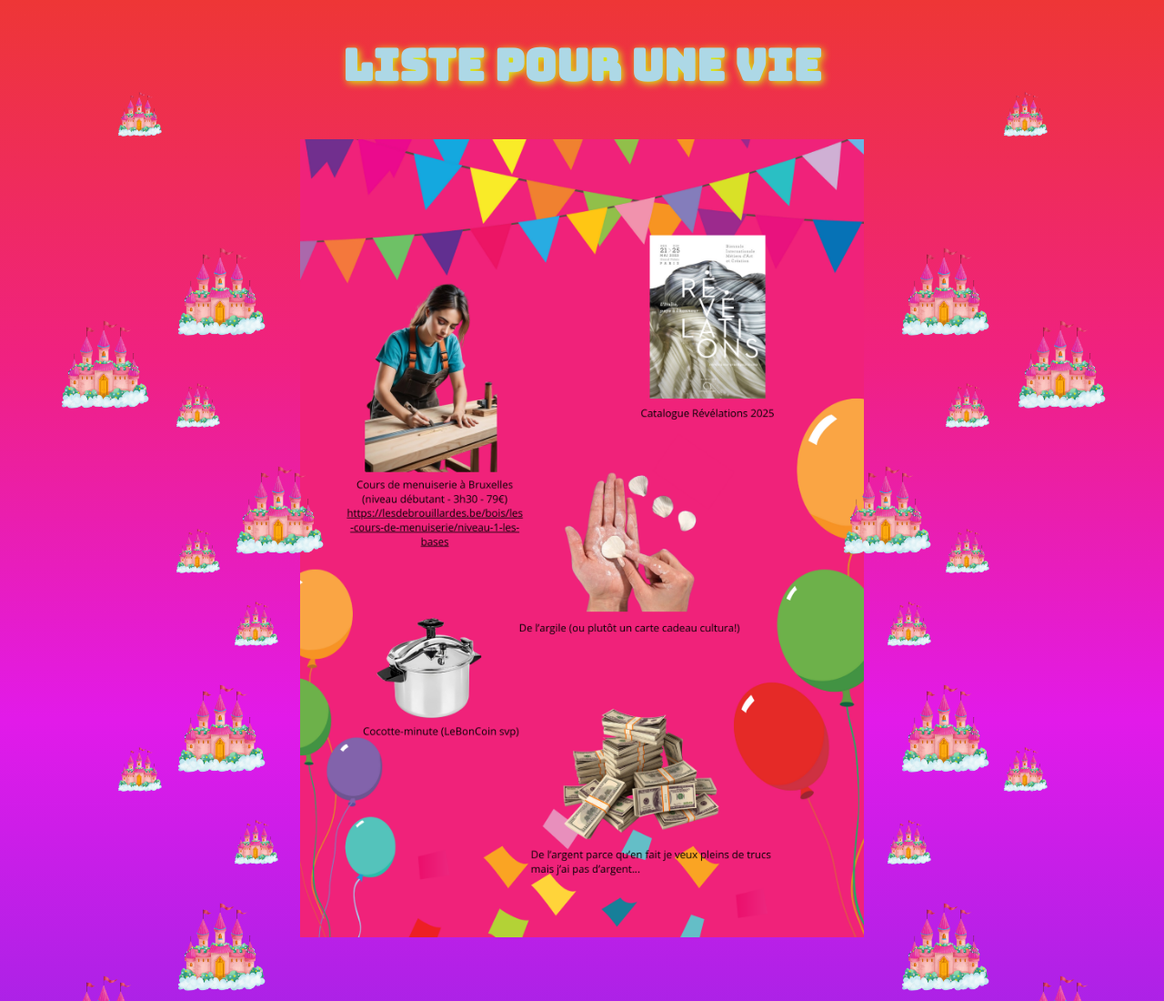
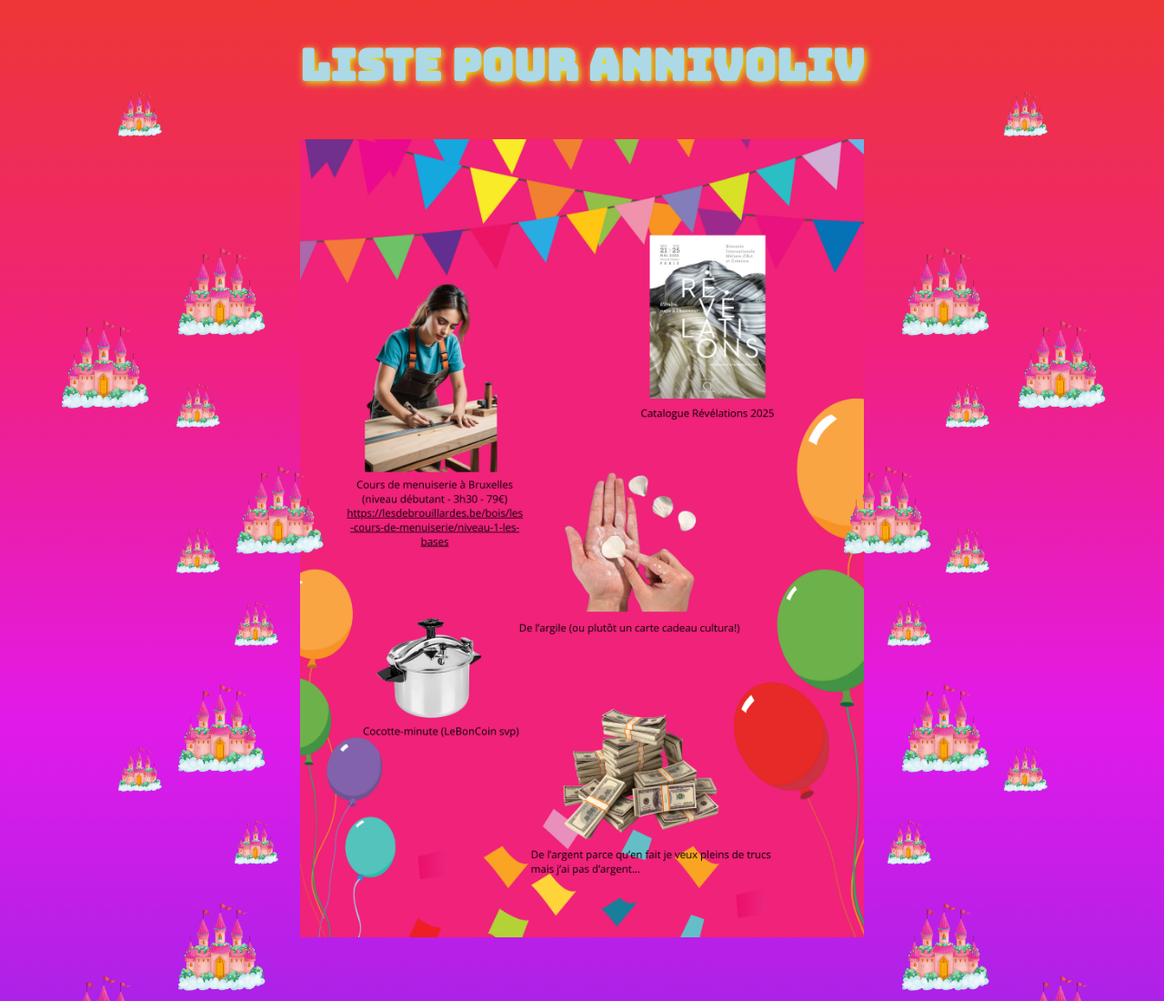
Before and after one commit to oliv2227/le_site_d_olivia, a plain HTML site: page liste_kdos.html in a window 1280 px wide. Shown: the top 1100 px of the page at 91% size. Drawn offline with Linux system fonts and the light colour scheme.

Commit message:
Add files via upload

```diff
--- a/liste_kdos.html
+++ b/liste_kdos.html
@@ -3,13 +3,13 @@
 <head>
   <meta charset="UTF-8">
   <meta name="viewport" content="width=device-width, initial-scale=1.0">
-  <title>Liste pour une vie</title>
+  <title>Liste pour AnnivOliv</title>
   <link rel="stylesheet" href="style.css">
   <link href="https://fonts.googleapis.com/css2?family=Bungee&display=swap" rel="stylesheet"> <!-- Police vibrante -->
 </head>
 <body>
   <div class="liste-page kdos">
-    <h1>Liste pour une vie</h1>
+    <h1>Liste pour AnnivOliv</h1>
     <div class="image-container">
       <img src="images/liste_anniv.png" alt="Liste pour AnnivOliv">
 
```
